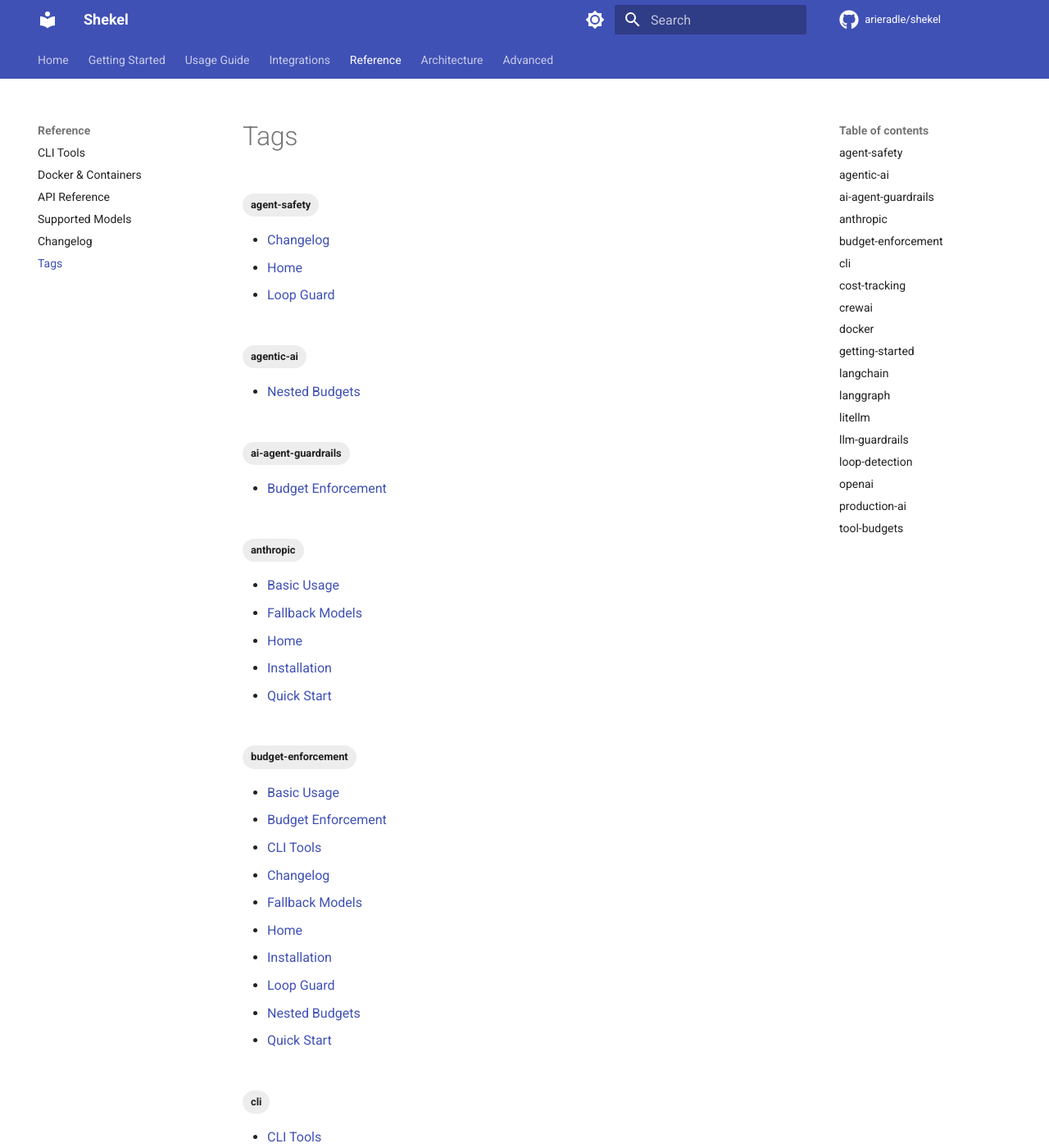
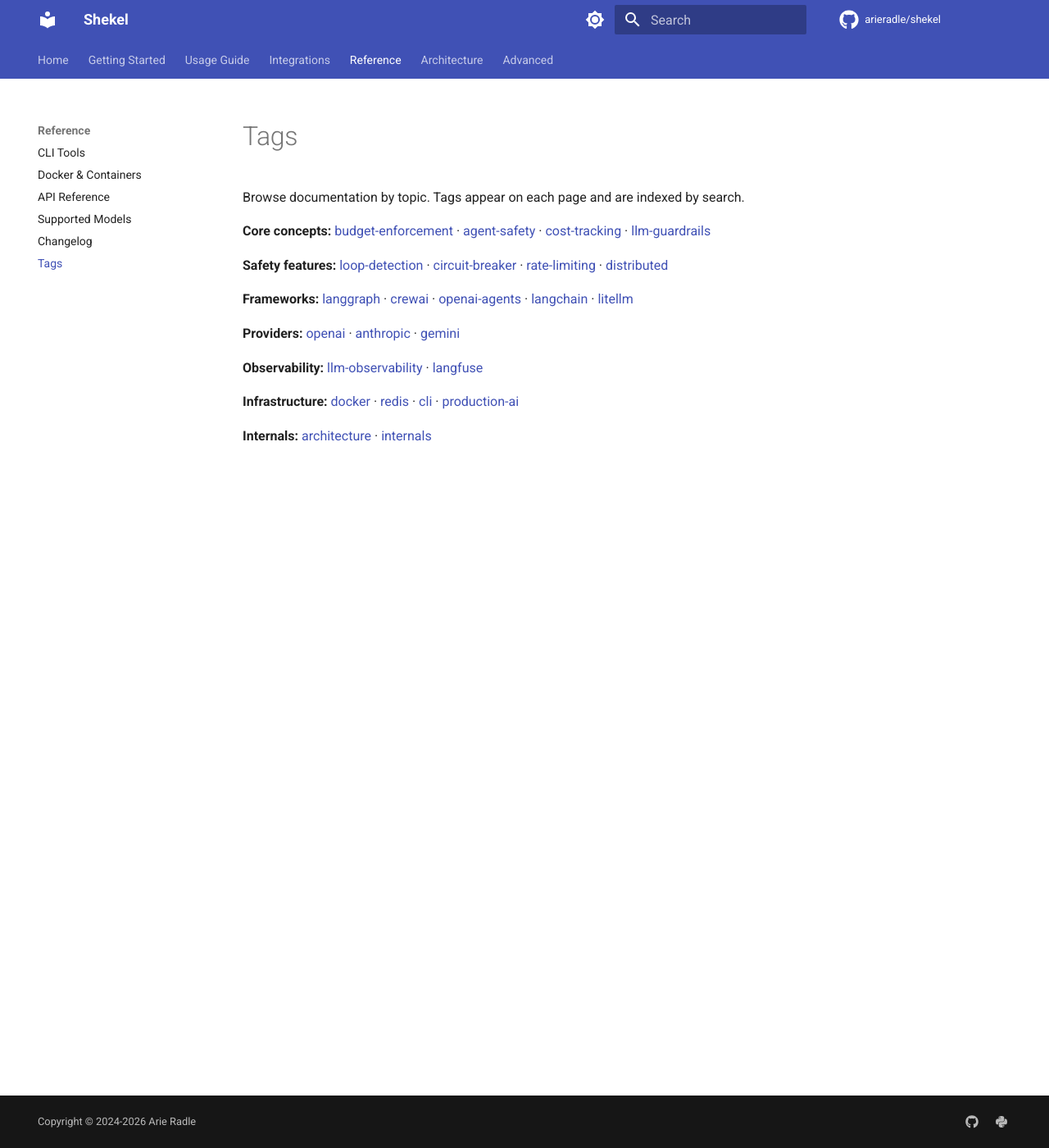
Before and after one commit to arieradle/shekel, an MkDocs documentation site: the page built from docs/tags.md, in a window 1280 px wide and 1400 px high. Shown: the whole window at 82% size. Built offline with MkDocs 1.6.1 and Material for MkDocs 9.7.7, drawn with Linux system fonts in a browser that asks for light colours; comment, search, counter and statistics services are not loaded; the version menu is left out; some of the changed text lies outside the part shown.

Commit message:
fix: gate social/minify/rss plugins behind CI env var for strict build
- Remove deprecated tags_file option (was breaking --strict)
- Gate social, minify, rss behind !ENV [CI, false] so they only run
  in CI where imaging deps are available; local builds stay fast
- Replace [TAGS] macro in tags.md with manual topic index

Co-Authored-By: Claude Sonnet 4.6 <noreply@anthropic.com>

```diff
--- a/docs/tags.md
+++ b/docs/tags.md
@@ -1,8 +1,22 @@
 ---
-title: Tags
-description: Browse all Shekel documentation pages by topic.
+title: Tags – Shekel Documentation
+description: Browse Shekel documentation by topic.
 ---
 
 # Tags
 
-[TAGS]
+Browse documentation by topic. Tags appear on each page and are indexed by search.
+
+**Core concepts:** [budget-enforcement](usage/budget-enforcement.md) · [agent-safety](usage/loop-guard.md) · [cost-tracking](usage/basic-usage.md) · [llm-guardrails](how-it-works.md)
+
+**Safety features:** [loop-detection](usage/loop-guard.md) · [circuit-breaker](usage/spend-velocity.md) · [rate-limiting](usage/temporal-budgets.md) · [distributed](usage/distributed-budgets.md)
+
+**Frameworks:** [langgraph](integrations/langgraph.md) · [crewai](integrations/crewai.md) · [openai-agents](integrations/openai-agents.md) · [langchain](integrations/langgraph.md) · [litellm](integrations/litellm.md)
+
+**Providers:** [openai](integrations/openai.md) · [anthropic](integrations/anthropic.md) · [gemini](integrations/gemini.md)
+
+**Observability:** [llm-observability](integrations/otel.md) · [langfuse](integrations/langfuse.md)
+
+**Infrastructure:** [docker](docker.md) · [redis](usage/distributed-budgets.md) · [cli](cli.md) · [production-ai](docker.md)
+
+**Internals:** [architecture](architecture/index.md) · [internals](how-it-works.md)
--- a/mkdocs.yml
+++ b/mkdocs.yml
@@ -81,18 +81,20 @@ plugins:
   - search:
       separator: '[\s\-,:!=\[\]()"`/]+|\.(?!\d)|&[lg]t;|(?!\b)(?=[A-Z][a-z])'
   - tags:
-      tags_file: tags.md
   - social:
+      enabled: !ENV [CI, false]
       cards_layout_options:
         background_color: "#3f51b5"
         color: "#ffffff"
   - minify:
+      enabled: !ENV [CI, false]
       minify_html: true
       minify_js: true
       minify_css: true
       htmlmin_opts:
         remove_comments: true
   - rss:
+      enabled: !ENV [CI, false]
       match_path: ".*"
       date_from_meta:
         as_creation: date
```
